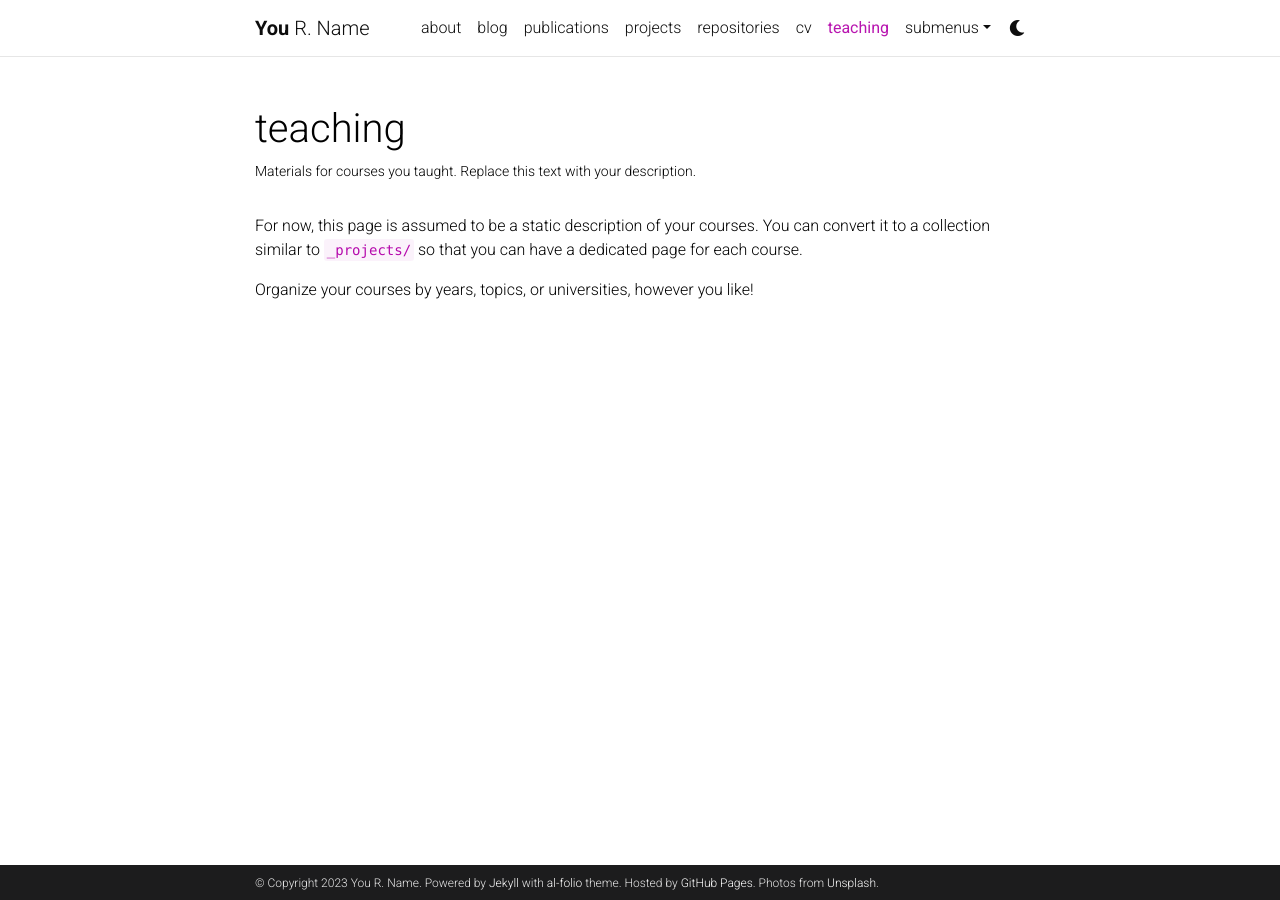
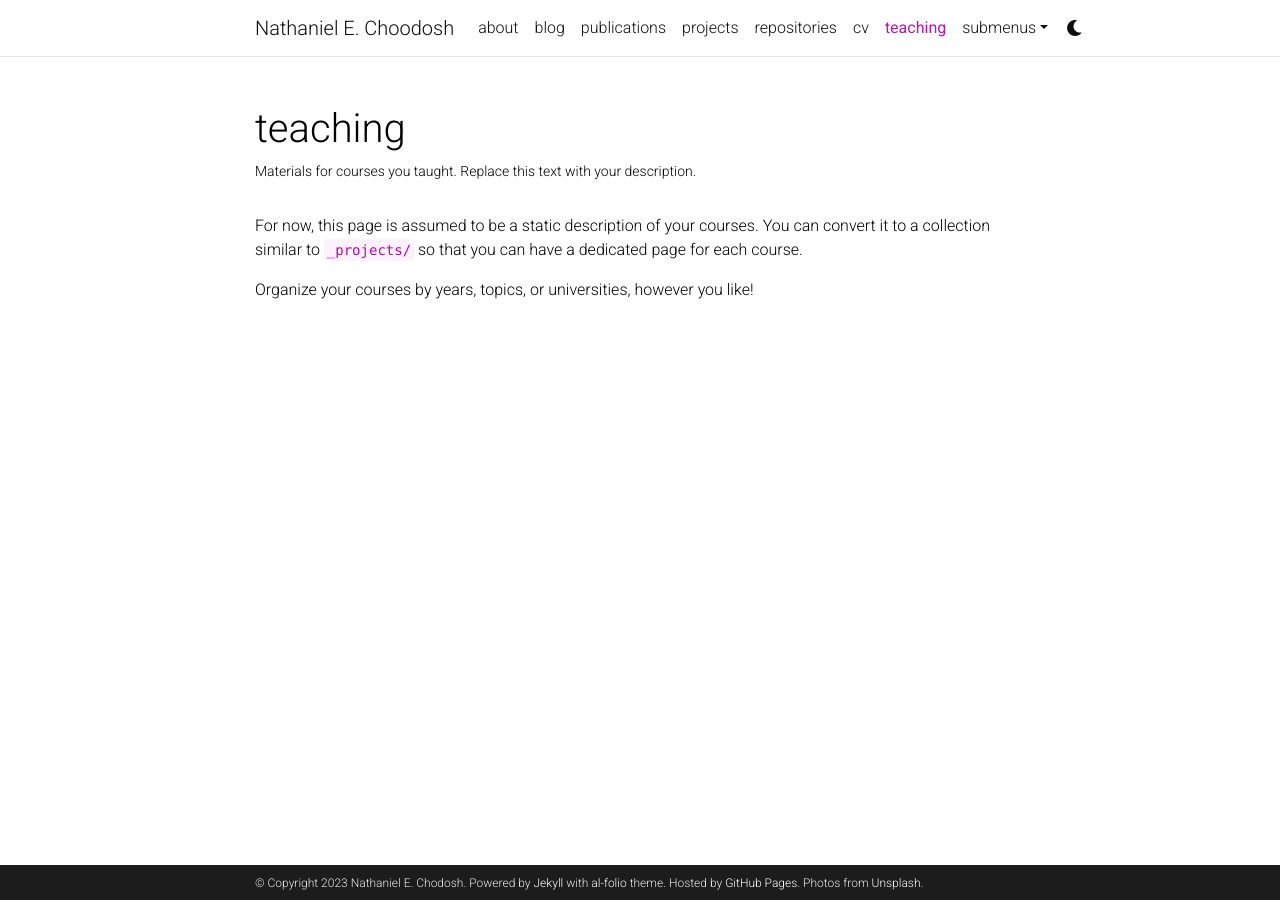
Before and after one commit to nchodosh/nchodosh.github.io, a Jekyll site: the page built from _pages/teaching.md, in a window 1280 px wide. Built offline with Jekyll 4.4.1, drawn with Linux system fonts in a browser that asks for light colours; comment, search, counter and statistics services are not loaded; a style sheet for code colours, icons or effects is not loaded.

Commit message:
Updated some info

```diff
--- a/_config.yml
+++ b/_config.yml
@@ -2,13 +2,13 @@
 # Site settings
 # -----------------------------------------------------------------------------
 
-title: blank # the website title (if blank, full name will be used instead)
-first_name: You
-middle_name: R.
-last_name: Name
-email: you@example.com
+title: Nathaniel E. Choodosh # the website title (if blank, full name will be used instead)
+first_name: Nathaniel
+middle_name: E.
+last_name: Chodosh
+email: nchodosh@gmail.com
 description: > # the ">" symbol means to ignore newlines until "footer_text:"
-  A simple, whitespace theme for academics. Based on [*folio](https://github.com/bogoli/-folio) design.
+  Ph.D. Student at the Robotics Institute of Carnegie Mellon.
 footer_text: >
   Powered by <a href="https://jekyllrb.com/" target="_blank">Jekyll</a> with <a href="https://github.com/alshedivat/al-folio">al-folio</a> theme.
   Hosted by <a href="https://pages.github.com/" target="_blank">GitHub Pages</a>.
```
